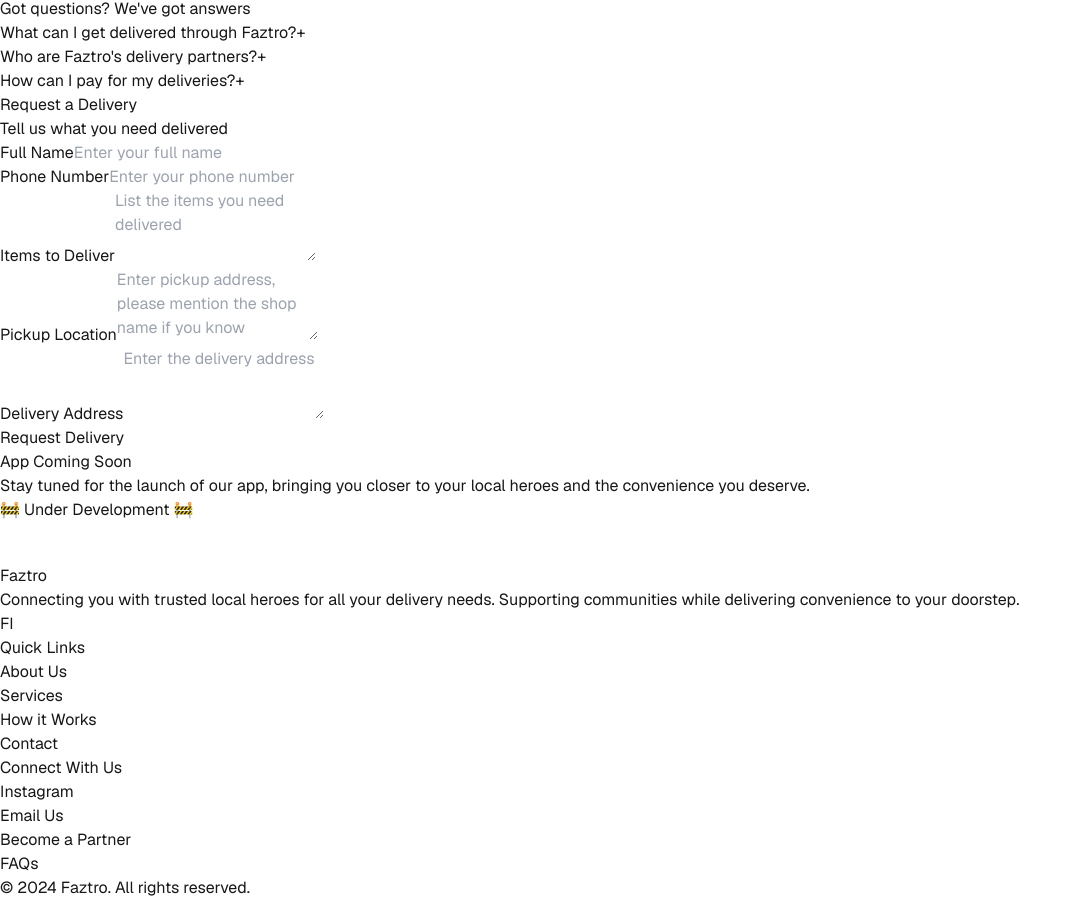
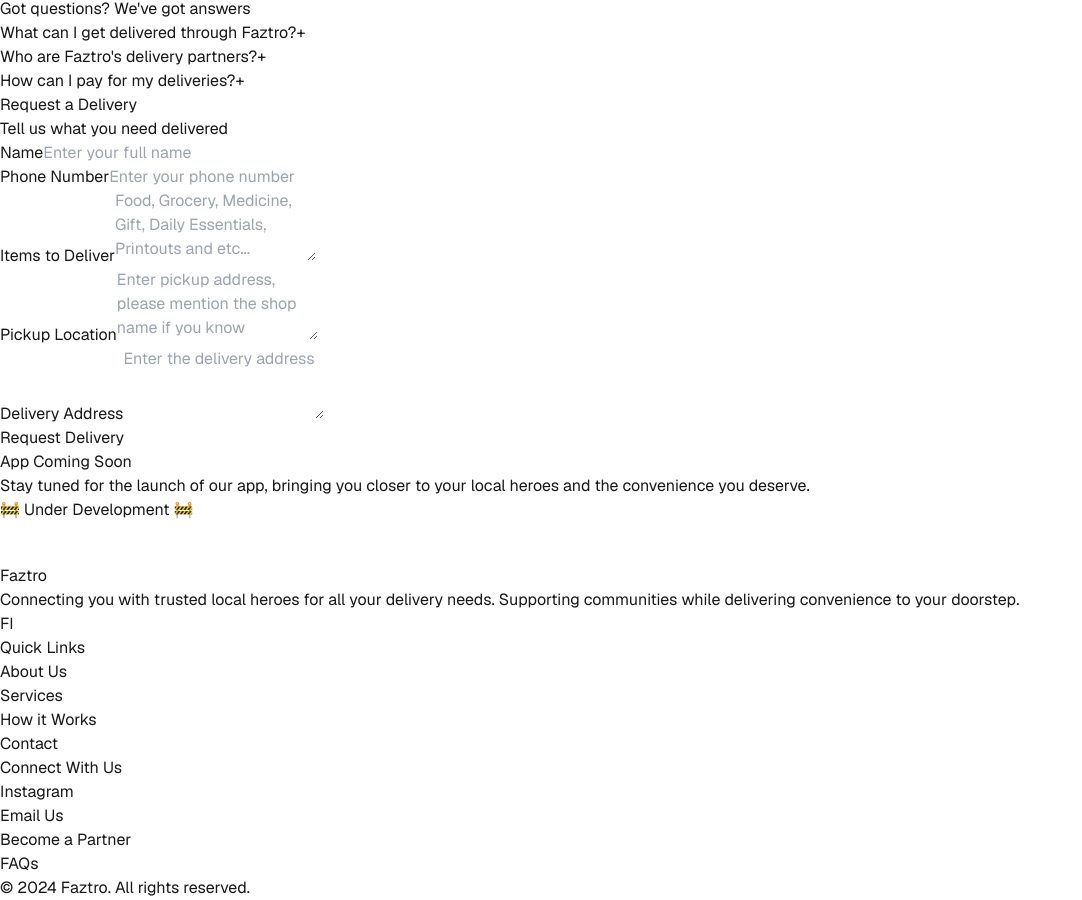
Before and after one commit to faztro/website, a Next.js app: page / in a window 1280 px wide. Shown: the part 1911-2811 px from the top of the page, without its empty margins (0-1082 px from the left). Built offline with nearby package versions, Linux system fonts and the light colour scheme.

Commit message:
form changes

```diff
--- a/src/components/ContactSection.tsx
+++ b/src/components/ContactSection.tsx
@@ -79,7 +79,7 @@ export default function ContactSection() {
                   htmlFor="name"
                   className="block text-sm font-medium text-gray-700 mb-1"
                 >
-                  Full Name
+                  Name
                 </label>
                 <input
                   type="text"
@@ -126,7 +126,7 @@ export default function ContactSection() {
                   {...register("items")}
                   rows={3}
                   className="w-full px-4 py-2 rounded-xl border border-gray-300 focus:ring-2 focus:ring-[#00AFA1] focus:border-transparent outline-none"
-                  placeholder="List the items you need delivered"
+                  placeholder="Food, Grocery, Medicine, Gift, Daily Essentials, Printouts and etc..."
                 />
                 {errors.items && (
                   <p className="mt-1 text-sm text-red-600">
--- a/src/components/Home.tsx
+++ b/src/components/Home.tsx
@@ -321,7 +321,7 @@ export default function Home() {
       {/* Hero Section */}
       <section
         id="hero"
-        className="relative pt-28 md:pt-32 pb-16 md:pb-20 overflow-hidden"
+        className="relative pt-28 md:pt-44 pb-16 md:pb-20 overflow-hidden"
       >
         <div className="absolute inset-0 bg-gradient-to-b from-[#F0FFF9] to-transparent" />
         <div className="max-w-6xl mx-auto px-4 sm:px-6 lg:px-8">
```
